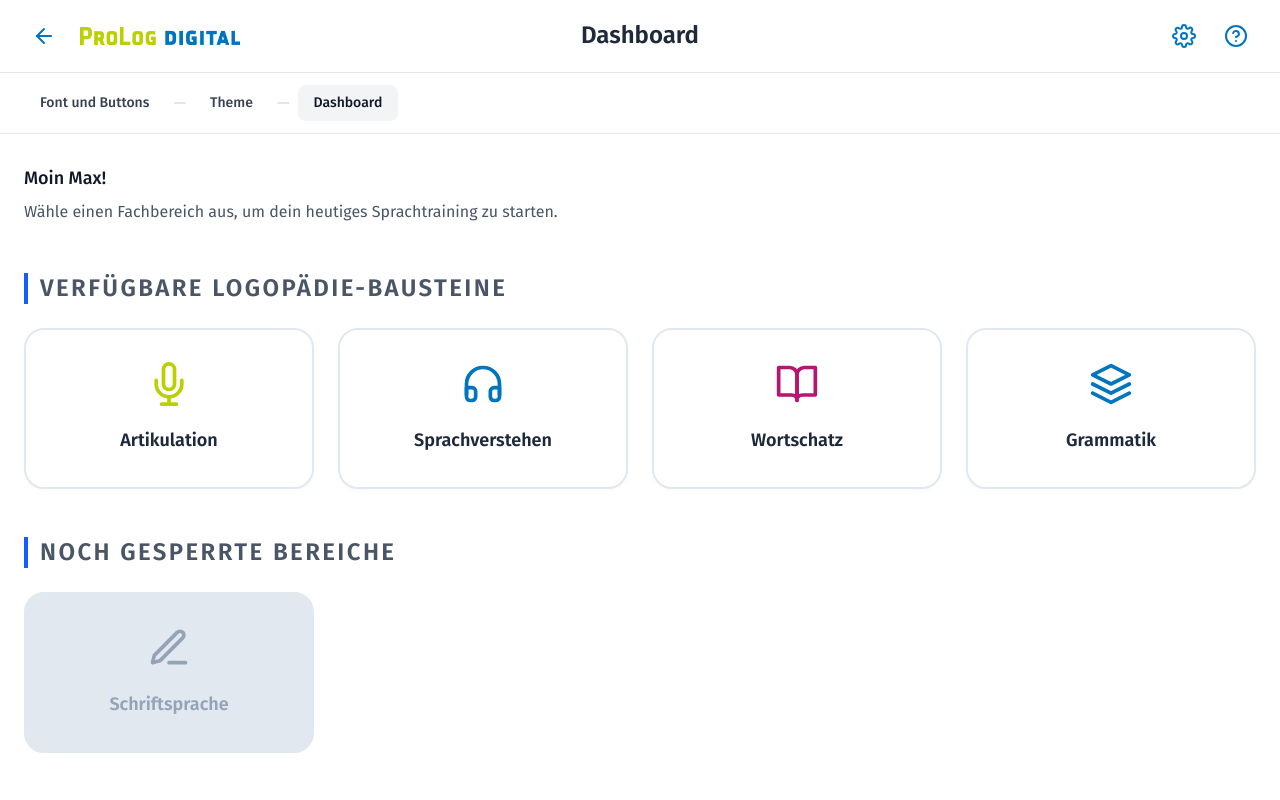
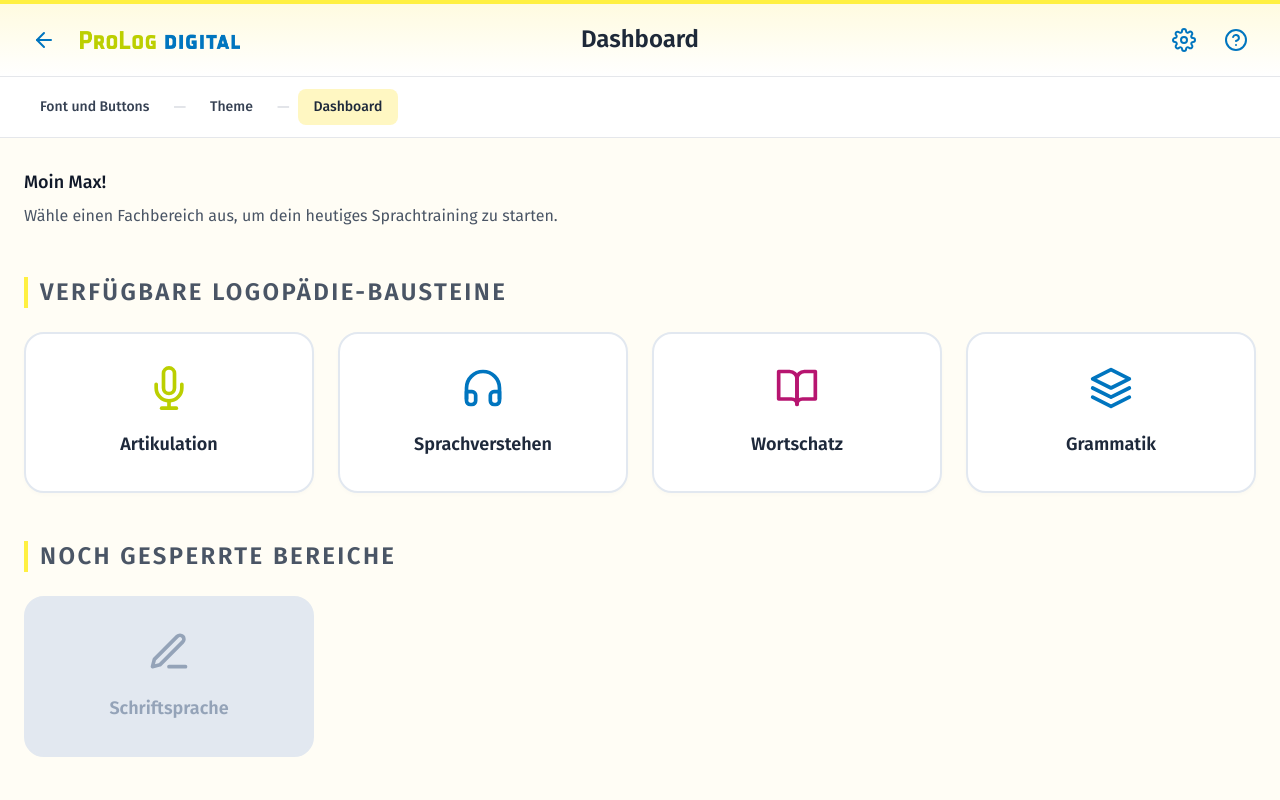
Before and after one commit to HelferAppDev/pd_theme_preview_july, a Next.js app: page /dashboard in a window 1280 px wide. Shown: the top 800 px of the page. Built offline with nearby package versions, Linux system fonts and the light colour scheme.

Commit message:
feat: update color scheme and introduce brand accents
Co-authored-by: Frank <43168825+helferapp@users.noreply.github.com>

```diff
--- a/app/dashboard/page.tsx
+++ b/app/dashboard/page.tsx
@@ -4,7 +4,7 @@ import { FiMic, FiHeadphones, FiBookOpen, FiLayers, FiEdit3 } from 'react-icons/
 
 export default function Dashboard() {
   return (
-    <main className="min-h-screen bg-white py-8 px-6">
+    <main className="min-h-screen bg-background py-8 px-6">
         <div className="max-w-7xl mx-auto">
           {/* Welcome Section */}
           <div className="mb-12">
@@ -17,7 +17,7 @@ export default function Dashboard() {
         {/* Active Cards Section */}
         <div className="mb-12">
           <div className="mb-6">
-            <h2 className="text-sm font-semibold uppercase tracking-widest text-gray-600 border-l-4 border-blue-600 pl-3">
+            <h2 className="text-sm font-semibold uppercase tracking-widest text-gray-600 border-l-4 pl-3" style={{ borderColor: 'var(--color-primary-yellow)' }}>
               Verfügbare Logopädie-Bausteine
             </h2>
           </div>
@@ -61,7 +61,7 @@ export default function Dashboard() {
         {/* Disabled Cards Section */}
         <div>
           <div className="mb-6">
-            <h2 className="text-sm font-semibold uppercase tracking-widest text-gray-600 border-l-4 border-blue-600 pl-3">
+            <h2 className="text-sm font-semibold uppercase tracking-widest text-gray-600 border-l-4 pl-3" style={{ borderColor: 'var(--color-primary-yellow)' }}>
               Noch gesperrte Bereiche
             </h2>
           </div>
--- a/app/design-system/page.tsx
+++ b/app/design-system/page.tsx
@@ -1,6 +1,6 @@
 export default function DesignSystem() {
   return (
-    <main className="w-full min-h-screen bg-white py-16 px-6">
+    <main className="w-full min-h-screen bg-background py-16 px-6">
       <div className="max-w-6xl mx-auto space-y-20">
 
         {/* Color System */}
--- a/app/globals.css
+++ b/app/globals.css
@@ -1,12 +1,16 @@
 @import "tailwindcss";
 
 :root {
-  --background: #ffffff;
+  --background: #fffdf5;
   --foreground: #171717;
 
   /* Primary Colors */
   --color-primary-yellow: #fff041;
   --color-primary-yellow-text: #1E293B;
+  --color-primary-yellow-hover: #F2E32C;
+  --color-primary-yellow-soft: #fffbe0;   /* subtle tinted surfaces */
+  --color-primary-yellow-tint: #fff7c2;   /* active/hover surfaces */
+  --color-primary-yellow-border: #f5e27a; /* subtle branded borders */
 
   /* Secondary Colors */
   --color-secondary-green: #bbcf01;
@@ -54,6 +58,9 @@
 
   /* Primary Colors */
   --color-primary-yellow: var(--color-primary-yellow);
+  --color-primary-yellow-soft: var(--color-primary-yellow-soft);
+  --color-primary-yellow-tint: var(--color-primary-yellow-tint);
+  --color-primary-yellow-border: var(--color-primary-yellow-border);
   --color-secondary-green: var(--color-secondary-green);
   --color-secondary-blue: var(--color-secondary-blue);
   --color-accent-violet: var(--color-accent-violet);
@@ -76,6 +83,24 @@
 body {
   background: var(--background);
   color: var(--foreground);
+}
+
+/* ===== BRAND ACCENTS (Primary Yellow) ===== */
+
+/* Thin yellow top stripe as a persistent brand cue */
+.brand-accent-top {
+  border-top: 4px solid var(--color-primary-yellow);
+}
+
+/* Subtle branded surface for the sticky page header */
+.brand-header-surface {
+  background: linear-gradient(180deg, var(--color-primary-yellow-soft) 0%, #ffffff 100%);
+}
+
+/* Navbar active tab: yellow tint instead of neutral gray */
+.nav-tab-active {
+  background-color: var(--color-primary-yellow-tint);
+  color: var(--color-text-dark);
 }
 
 /* H1 - Screen Title: Bold (700), 32px/2rem, line-height 1.2 */
--- a/app/theme-preview/page.tsx
+++ b/app/theme-preview/page.tsx
@@ -22,7 +22,7 @@ export default function ThemePreview() {
   ];
 
   return (
-    <div className="w-full min-h-screen bg-white">
+    <div className="w-full min-h-screen bg-background">
       <div className="max-w-7xl mx-auto px-6 py-16">
         {/* Header */}
         <div className="text-center space-y-3 mb-12">
--- a/components/footer.tsx
+++ b/components/footer.tsx
@@ -8,7 +8,7 @@ export function Footer() {
   const version = '0.1.0';
 
   return (
-    <footer className="bg-white border-t border-gray-200 mt-auto">
+    <footer className="brand-accent-top bg-white mt-auto">
       <div className="max-w-7xl mx-auto px-6 py-5">
         <div className="flex items-center justify-between">
           {/* Left: Impressum + Copyright */}
--- a/components/navbar.tsx
+++ b/components/navbar.tsx
@@ -37,7 +37,7 @@ export function Navbar() {
             href="/"
             className={`px-4 py-2 rounded-lg text-sm font-medium transition-colors ${
               isActive('/')
-                ? 'bg-gray-100 text-gray-900'
+                ? 'nav-tab-active'
                 : 'text-gray-700 hover:bg-gray-50'
             }`}
           >
@@ -50,7 +50,7 @@ export function Navbar() {
             href="/theme-preview"
             className={`px-4 py-2 rounded-lg text-sm font-medium transition-colors ${
               isActive('/theme-preview')
-                ? 'bg-gray-100 text-gray-900'
+                ? 'nav-tab-active'
                 : 'text-gray-700 hover:bg-gray-50'
             }`}
           >
@@ -63,7 +63,7 @@ export function Navbar() {
             href="/dashboard"
             className={`px-4 py-2 rounded-lg text-sm font-medium transition-colors ${
               isActive('/dashboard')
-                ? 'bg-gray-100 text-gray-900'
+                ? 'nav-tab-active'
                 : 'text-gray-700 hover:bg-gray-50'
             }`}
           >
--- a/components/page-header.tsx
+++ b/components/page-header.tsx
@@ -19,7 +19,7 @@ export function PageHeader({ title, showBackButton = true }: PageHeaderProps) {
   const shouldShowBackButton = showBackButton && !isHomePage;
 
   return (
-    <header className="bg-white border-b border-gray-200 sticky top-0 z-50">
+    <header className="brand-accent-top brand-header-surface border-b border-gray-200 sticky top-0 z-50">
       <div className="max-w-7xl mx-auto px-6 py-4">
         <div className="flex items-center justify-between gap-4">
           {/* Left: Back Button */}
```
